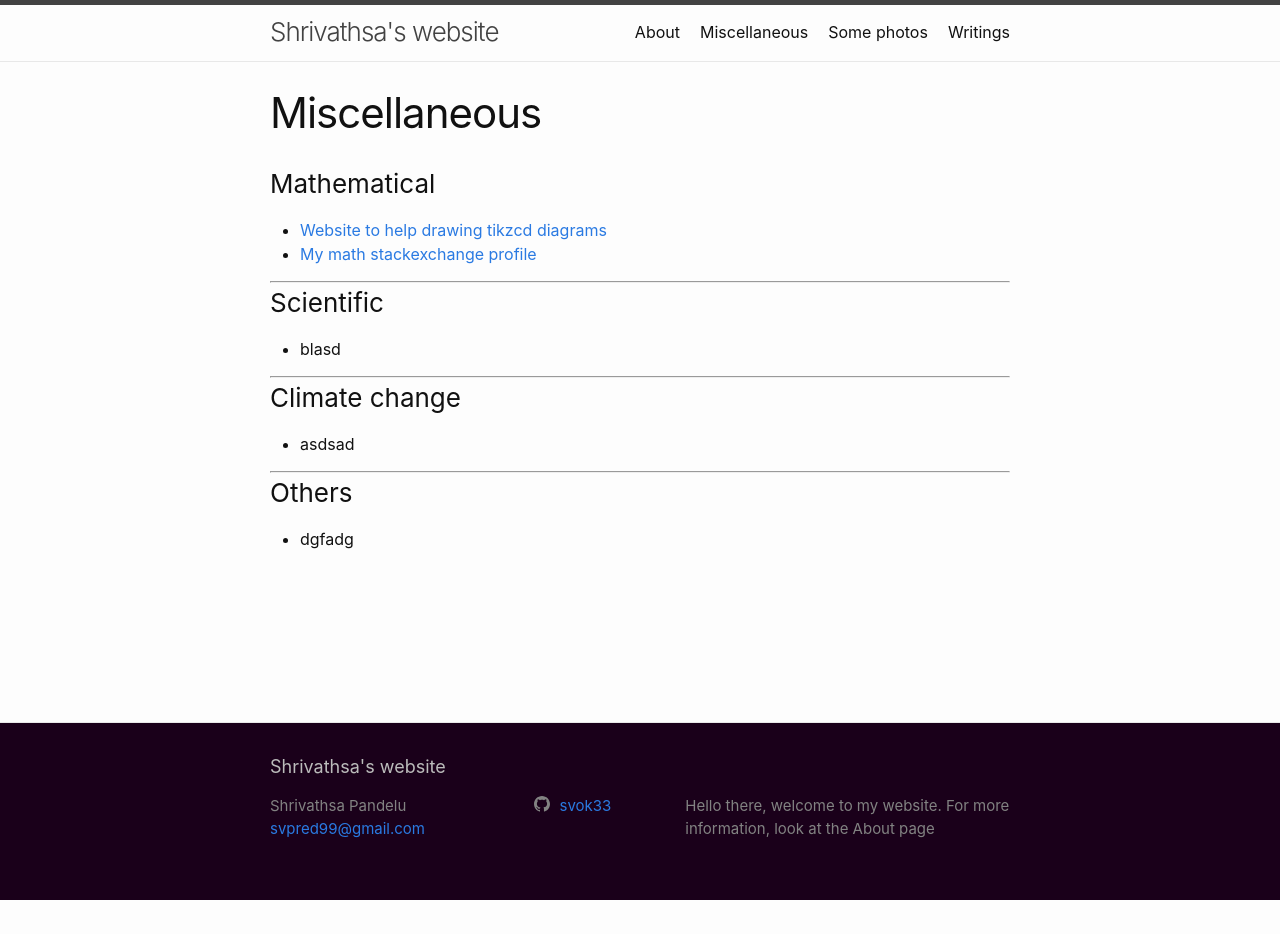
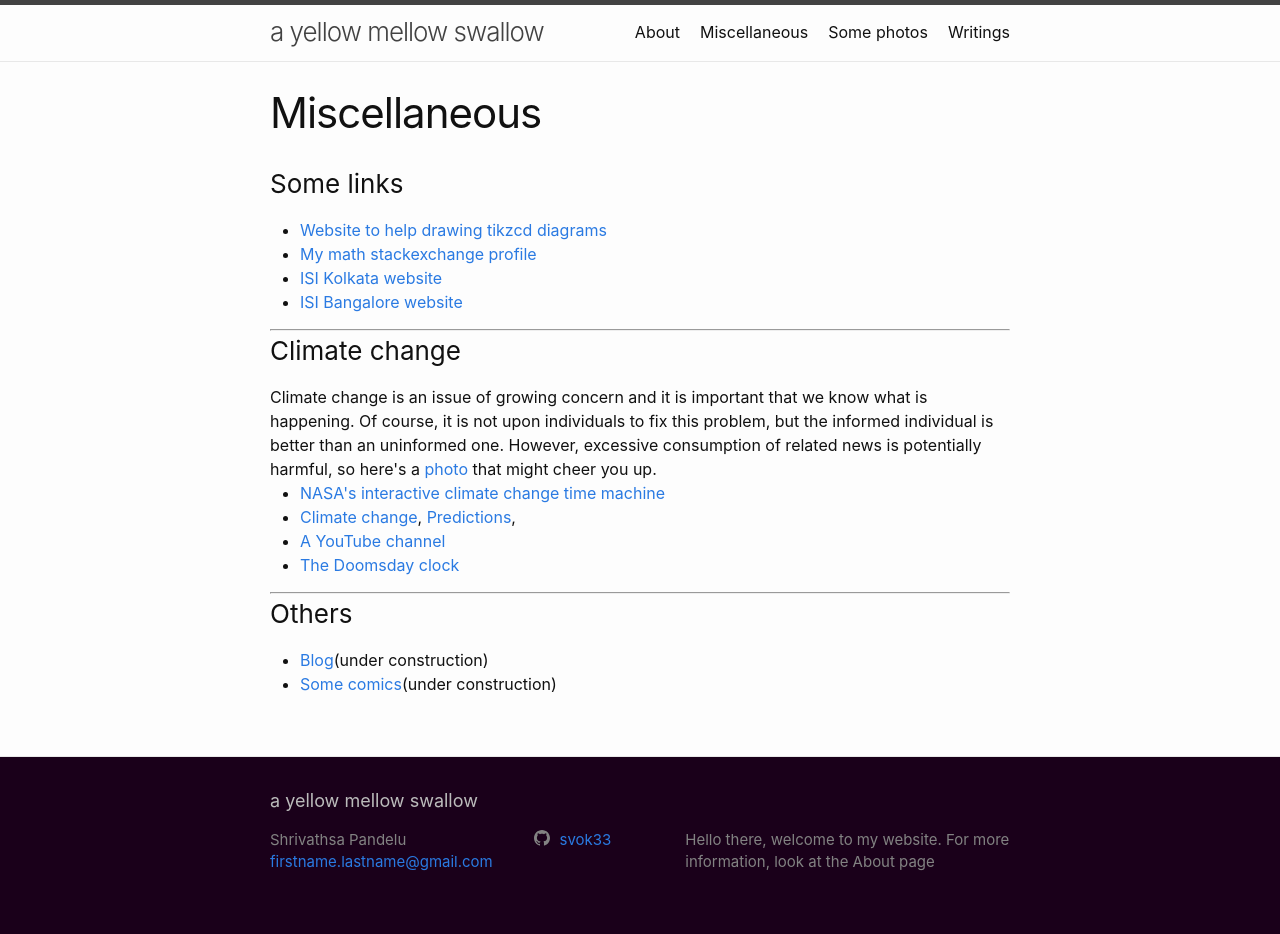
Before and after one commit to shrivathsap/shrivathsap.github.io, a Jekyll site: the page built from misc.html, in a window 1280 px wide. Built offline with Jekyll 4.4.1, drawn with Linux system fonts in a browser that asks for light colours; before the commit the page ends 900 px from its top, so only the background shows below that.

Commit message:
updated about, colours and more

```diff
--- a/_config.yml
+++ b/_config.yml
@@ -18,8 +18,8 @@
 # You can create any custom variable you would like, and they will be accessible
 # in the templates via {{ site.myvariable }}.
 
-title: Shrivathsa's website
-email: svpred99@gmail.com
+title: a yellow mellow swallow
+email: firstname.lastname@gmail.com
 description: >- # this means to ignore newlines until "baseurl:"
   Hello there, welcome to my website. For more information, look at the About page
 baseurl: "" # the subpath of your site, e.g. /blog
--- a/_includes/footer.html
+++ b/_includes/footer.html
@@ -1,4 +1,11 @@
 <footer class="site-footer h-card" style = "background-color:#1a001a;">
+	<style media="screen">
+		/* a.u-email:link {color: #FFFFFF} */
+		/* a.u-email:active {color: #383838} */
+		a.u-email:visited {color: #9f9f9f}
+		a.u-email:hover {color: #bb00bb}
+	</style>
+
   <data class="u-url" href="{{ "/" | relative_url }}"></data>
 
   <div class="wrapper">
--- a/_includes/social.html
+++ b/_includes/social.html
@@ -1,3 +1,12 @@
+<style>
+	.social-media-list > li > a:hover{
+		color: #bb00bb;
+	}
+	/* .social-media-list > li > a:visited{
+		color: #9f9f9f;
+	} */
+</style>
+
 <ul class="social-media-list">
   {%- if site.dribbble_username -%}<li><a href="https://dribbble.com/{{ site.dribbble_username| cgi_escape | escape }}"><svg class="svg-icon"><use xlink:href="{{ '/assets/minima-social-icons.svg#dribbble' | relative_url }}"></use></svg> <span class="username">{{ site.dribbble_username| escape }}</span></a></li>{%- endif -%}
   {%- if site.facebook_username -%}<li><a href="https://www.facebook.com/{{ site.facebook_username| cgi_escape | escape }}"><svg class="svg-icon"><use xlink:href="{{ '/assets/minima-social-icons.svg#facebook' | relative_url }}"></use></svg> <span class="username">{{ site.facebook_username| escape }}</span></a></li>{%- endif -%}
--- a/about.markdown
+++ b/about.markdown
@@ -4,6 +4,8 @@ title: About
 permalink: /about/
 ---
 
-I am currently an MMath second year student at ISI Kolkata. I am primarily interested in Geometry and topology, although I do find other branches of mathematics interesting. It feels really weird to talk about oneself in this manner. Here's my [cv](https://www.youtube.com).
+Welcome to my website!
 
-This site is hosted by GitHub, and was created using Jekyll. It currently uses the Jekyll minima theme and I intend to change it someday.
+I am Shrivathsa Pandelu, currently an MMath second year student at ISI Kolkata. In the mathematical sphere, I am mostly interested in the corner occupied by Geometry and Topology, however other corners are interesting too. It feels really weird to talk about oneself in this manner. Here's my [cv](https://www.youtube.com).
+
+This site is hosted by GitHub, and was created using Jekyll. It currently uses (a modified) Jekyll Minima theme.
--- a/misc.html
+++ b/misc.html
@@ -9,25 +9,31 @@ title: Miscellaneous
 		<title>Miscellaneous</title>
 	</head>
 	<body>
-		<h3>Mathematical</h3>
+		<h3>Some links</h3>
 		<ul>
 			<li><a href="https://tikzcd.yichuanshen.de/">Website to help drawing tikzcd diagrams</a></li>
 			<li><a href="https://math.stackexchange.com/users/833796/stackex33">My math stackexchange profile</a></li>
-		</ul>
-		<hr>
-		<h3>Scientific</h3>
-		<ul>
-			<li>blasd</li>
+			<li><a href="https://www.isical.ac.in/">ISI Kolkata website</a></li>
+			<li><a href="https://www.isibang.ac.in/">ISI Bangalore website</a></li>
 		</ul>
 		<hr>
 		<h3>Climate change</h3>
+		Climate change is an issue of growing concern and it is important that we know what is happening. Of course, it is not upon
+		individuals to fix this problem, but the informed individual is better than an uninformed one. However, excessive consumption
+		of related news is potentially harmful, so here's a <a href="https://source.unsplash.com/random/?cute,animal">photo</a> that might cheer you up.
 		<ul>
-			<li>asdsad</li>
+			<li><a href="https://climate.nasa.gov/interactives/climate-time-machine">NASA's interactive climate change time machine</a></li>
+			<li><a href="https://en.wikipedia.org/wiki/Climate_change">Climate change</a>,
+				<a href="https://en.wikipedia.org/wiki/Climate_apocalypse#Predictions">Predictions</a>,
+			</li>
+			<li><a href="https://www.youtube.com/c/OurChangingClimate">A YouTube channel</a></li>
+			<li><a href="https://en.wikipedia.org/wiki/Doomsday_Clock">The Doomsday clock</a></li>
 		</ul>
 		<hr>
 		<h3>Others</h3>
 		<ul>
-			<li>dgfadg</li>
+			<li><a href="./404.html">Blog</a>(under construction)</li>
+			<li><a href="./404.html">Some comics</a>(under construction)</li>
 		</ul>
 	</body>
 </html>
--- a/writings.html
+++ b/writings.html
@@ -18,7 +18,8 @@ title: Writings
 		then and how I understood things. A way to explain to myself. These are mostly unoriginal notes of sorts and in my opinion
 		you are better off reading a textbook instead. Apologies for typos and such.</p>
 		<p>The dates in the files are the date of last editing. Unfortunately I did not keep track of when the files were
-		created (my computer does remember however, but it seems to be an unneccessary effort at this point).</p>
+		created (my computer does remember however, but it seems to be an unneccessary effort at this point). The labels
+		listed below are somewhat vague.</p>
 		<p>I have tried to provide the appropriate references wherever possible. (Often I have linked an online resource
 		using hyperlinks and this may not show up on your browser, however you could try clicking the title of the
 		reference so listed; sorry about that. If it doesn't work, send me an email :)</p>
```
Also changed, not shown: 9 other files.
